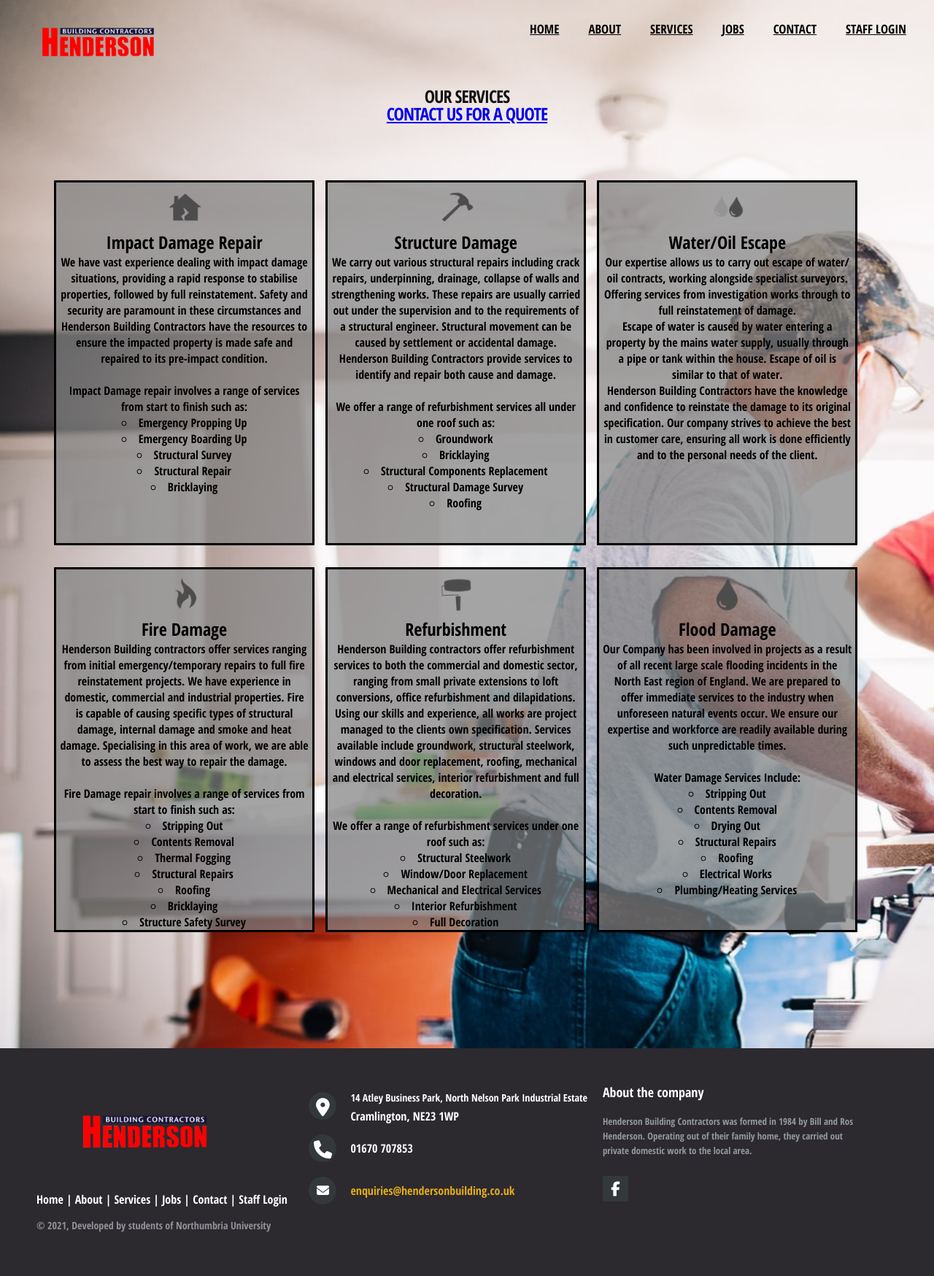
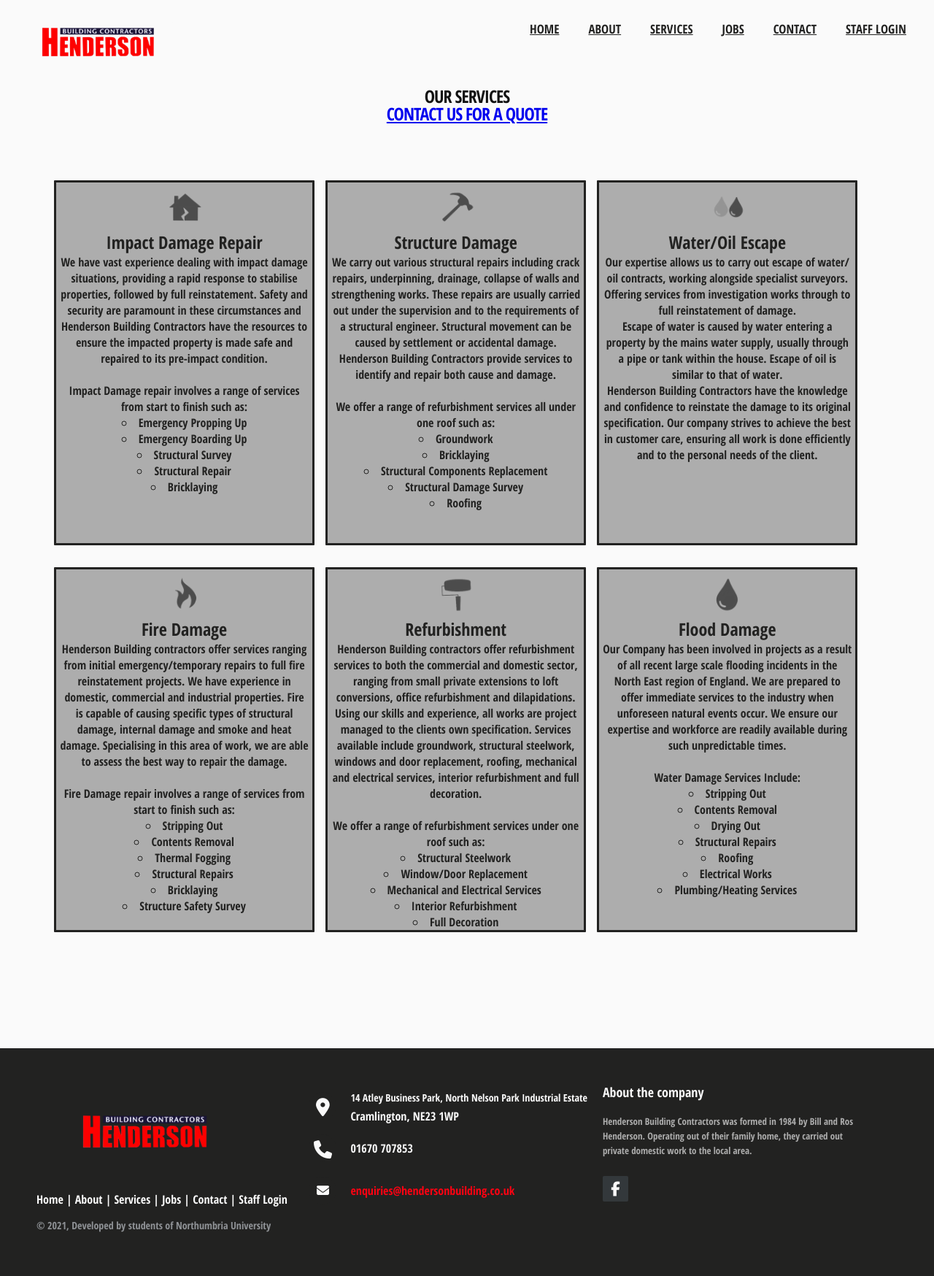
Before and after one commit to morgaancole/KV6002Group4, a PHP site: page /services.php in a window 1280 px wide. Shown: the whole page at 73% size. Run offline with PHP 8.4, Linux system fonts and the light colour scheme; some libraries are stand-ins or nearby versions.

Commit message:
Styling Updates

```diff
--- a/frontend/contactForm.php
+++ b/frontend/contactForm.php
@@ -5,9 +5,10 @@
 ?>
 <script type="text/javascript" src="contact.js"></script>
 
-<body style="background-image: url(styles/images/contact.jpg);">
+<body>
 <h3 class="title">Contact Us</h3>
   <div class="container">
+    <div class="form-container">
         <form id="contact" action="sendEmail.php" method="post">
           <div>
               <i class="fa fa-phone"></i>
@@ -46,6 +47,7 @@
           </fieldset>
         </form>
     </div>
+  </div>
 
 </body>
 
--- a/frontend/inc/functions.php
+++ b/frontend/inc/functions.php
@@ -250,7 +250,8 @@ function makeFullJob($jobId){
     <body>
     <h3 class="title"></h3>
         <div class="container">
-        <form id="contact" action="apply.php" method="post">
+            <div class="form-container">
+                <form id="jobForm" action="apply.php" method="post">
 
                 <input style='display:none;' name='ID' type='text' readonly value ='$jobId'>
                     <div>
@@ -267,6 +268,7 @@ function makeFullJob($jobId){
                         <button name="btn_apply_here" type="submit" id="apply-here">Apply Here</button>
                     </fieldset>
                 </form>
+            </div>
         </div>
 
     </body>
@@ -299,6 +301,7 @@ function makeJobForm($jobId){
         <h3 class="title"></h3>
 
         <div class="container">
+            <div class="form-container">
                 <form id="jobForm" action="sendApplication.php" method="post" enctype="multipart/form-data">
                 <div>
                     <h3>Apply Here!</h3>
@@ -336,7 +339,7 @@ function makeJobForm($jobId){
                     <label for="cv">Upload CV</label>
                     <input type="file" name="cv_file" id="cv_file" accept=".doc,.docx,application/msword,application/vnd.openxmlformats-officedocument.wordprocessingml.document" required>
                 </fieldset>
-        <fieldset>
+                <fieldset id="consentText">
                     <input type="checkbox" id="consentCheck" name="consent" value="consent">
                     <label for="consent"> I consent to Henderson Building Contractors storing my information for recruiting</label>
                 </fieldset>
@@ -344,6 +347,7 @@ function makeJobForm($jobId){
                     <button name="btn_app_send" type="submit" id="btn_app_send" data-submit="...Sending">Send now</button>
                 </fieldset>
                 </form>
+            </div>
         </div>
 
     </body>
--- a/frontend/jobForm.js
+++ b/frontend/jobForm.js
@@ -7,15 +7,19 @@ window.addEventListener('load', function() {
     jobForm.onchange = checkJobBox;
 
     function checkJobBox(){
+        const consentText = document.getElementById('consentText');
 
         let submitButton = jobForm.btn_app_send;
 
         if(jobForm.consentCheck.checked){
+            consentText.style.color = "#222221";
+            consentText.style.fontWeight = "normal";
             submitButton.disabled = false;
 
         }else{
+            consentText.style.color = "#FE0212";
+            consentText.style.fontWeight = "bold";
             submitButton.disabled = true;
-
         }
 
     }
--- a/frontend/jobs.php
+++ b/frontend/jobs.php
@@ -4,7 +4,7 @@
   echo makeNav();
 ?>
 
-<body style="background-image: url(styles/images/jobs.jpg);">
+<body>
     <h3 class="title">Join The Team!
         <p>Note: All roles are based in the North East</p>
     </h3>
--- a/frontend/loginForm.php
+++ b/frontend/loginForm.php
@@ -8,6 +8,7 @@
 
   <div class="title">Henderson Building Contractors</div>
       <div class="container">
+        <div class="form-container">
           <form id="contact" method="post" action="loginAction.php" name="signin-form">
 
                 <div>
@@ -41,6 +42,7 @@
                 <button type="submit" name="btn_login" value="login">Log In</button>
           </form>
         </div>
+      </div>
 </body>
 
 <?php
--- a/frontend/services.php
+++ b/frontend/services.php
@@ -4,7 +4,7 @@
   echo makeNav();
 ?>
 
-<body style="background-image: url(styles/images/services.jpg);">
+<body>
     <h3 class="title">Our Services
         <a href="contactForm.php">Contact Us for a quote</a>
     </h3>
@@ -64,7 +64,6 @@
                 <li>Contents Removal</li>
                 <li>Thermal Fogging</li>
                 <li>Structural Repairs</li>
-                <li>Roofing</li>
                 <li>Bricklaying</li>
                 <li>Structure Safety Survey</li>
             </ul>
--- a/frontend/styles/style.css
+++ b/frontend/styles/style.css
@@ -24,6 +24,8 @@
 body{
 	background-repeat: no-repeat;
 	background-size: cover;
+
+	background-color: #FAFAFA;
 
 }
 
@@ -82,7 +84,7 @@ nav ul li{
   margin: 0 5px;
 }
 nav ul li a{
-  color: black;
+  color: #222221;
   font-size: 17px;
   font-family: 'Open Sans Condensed', sans-serif;
   padding: 7px 13px;
@@ -223,8 +289,9 @@ nav ul li:hover{
 	margin-bottom: 15px;
 	text-align: center;
 	border-radius: 1px;
-	border: solid black;
-	background-color: rgb(128,128,128, 0.7);
+	border: solid #222221;
+	background-color: #ADADAD;
+	color: #222221;
 }
 
 .service-page .service-box ul {
@@ -259,7 +326,7 @@ footer{
 
 
 .footer-distributed{
-	background-color: #2c292f;
+	background-color: #222221;
 	box-sizing: border-box;
 	width: 100%;
 	text-align: left;
@@ -300,7 +367,7 @@ footer{
 /* Footer links */
 
 .footer-distributed .footer-links{
-	color:  #ffffff;
+	color:  #FAFAFA;
 	margin: 20px 0 12px;
 }
 
@@ -326,8 +393,8 @@ footer{
 
 
 .footer-distributed .footer-center i{
-	background-color:  #33383b;
-	color: #ffffff;
+	background-color:  #222221;
+	color: #FAFAFA;
 	font-size: 25px;
 	width: 38px;
 	height: 38px;
@@ -345,7 +412,7 @@ footer{
 
 .footer-distributed .footer-center p{
 	display: inline-block;
-	color: #ffffff;
+	color: #FAFAFA;
 	vertical-align: middle;
 	margin:0;
 }
@@ -358,8 +425,8 @@ footer{
 }
 
 .footer-distributed .footer-center p a{
-	color:  #e0ac1c;
-	text-decoration: none;;
+	color:  #FE0212;
+	text-decoration: none;
 }
 
 
@@ -371,7 +438,7 @@ footer{
 
 .footer-distributed .footer-company-about{
 	line-height: 20px;
-	color:  #92999f;
+	color:  #ADADAD;
 	font-size: 13px;
 	font-weight: normal;
 	margin: 0;
@@ -379,7 +446,7 @@ footer{
 
 .footer-distributed .footer-company-about span{
 	display: block;
-	color:  #ffffff;
+	color:  #FAFAFA;
 	font-size: 18px;
 	font-weight: bold;
 	margin-bottom: 20px;
@@ -398,7 +465,7 @@ footer{
 	border-radius: 2px;
 
 	font-size: 20px;
-	color: #ffffff;
+	color: #FAFAFA;
 	text-align: center;
 	line-height: 35px;
 
```
Also changed, not shown: other parts of frontend/styles/style.css (+92 -22 lines), DB/hendersonDB.sqlite. Lines whose indentation alone changed are shown as unchanged.
